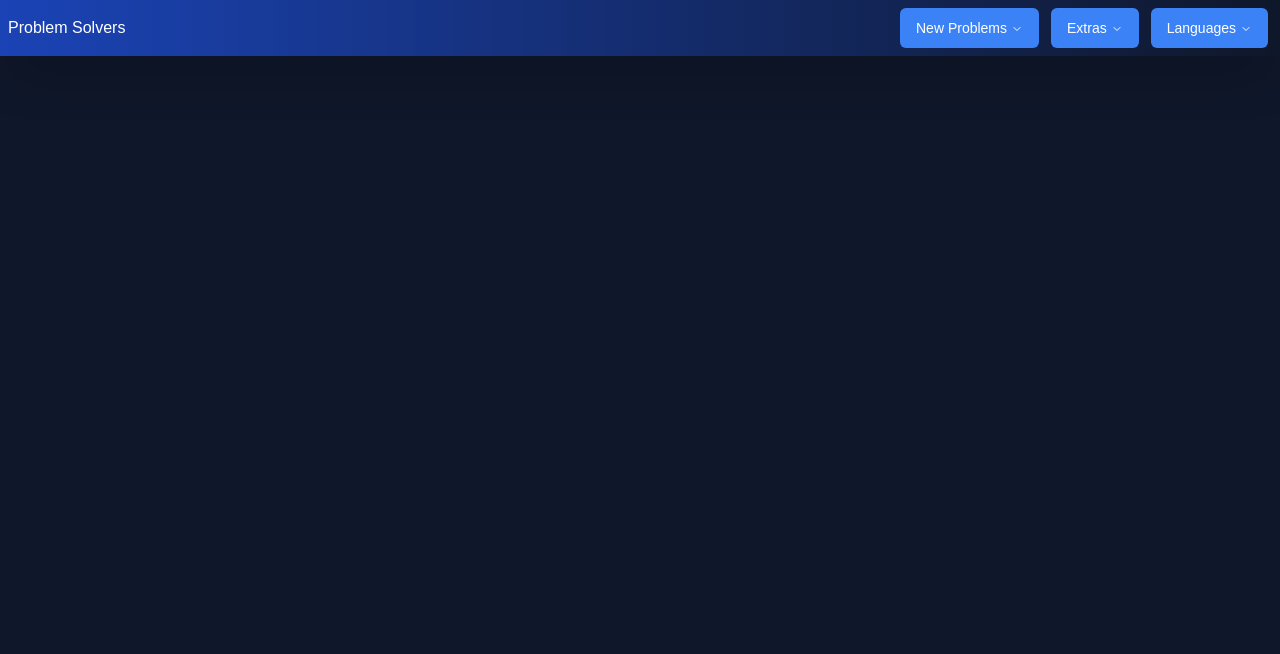
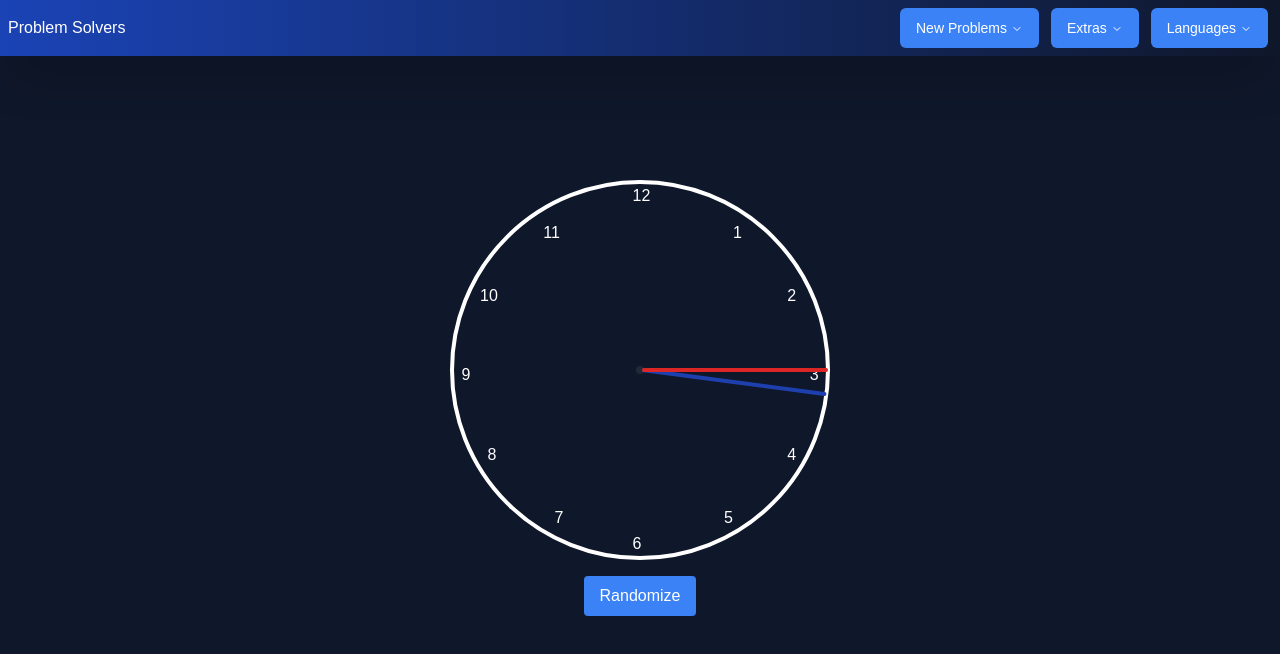
Before and after one commit to bartswierz/learning-game, a React (Vite) app: page /analog-clock in a window 1280 px wide. Shown: the top 654 px of the page. Built offline with nearby package versions, Linux system fonts and the light colour scheme; a web font is replaced by a local one.

Commit message:
added work-in-progress analog clock with random hour and minute generator

```diff
--- a/src/App.tsx
+++ b/src/App.tsx
@@ -2,6 +2,7 @@ import "./globals.css";
 import { lazy, Suspense } from "react";
 import { Route, Routes } from "react-router-dom";
 import Navbar from "./components/ui/Navbar/Navbar.tsx";
+import AnalogClock from "./components/ui/AnalogClock/AnalogClock.tsx";
 
 // Lazy loading - only load the component when the user navigates to the page to decrease the initial load time when app is first loaded
 const Home = lazy(() => import("./pages/Home.jsx"));
@@ -26,6 +27,7 @@ function App() {
           <Route path="/division" element={<Division />} />
           {/* <Route path="/pdf" element={<TakeHomeProblems />} /> */}
           <Route path="/take-home-worksheets" element={<TakeHomeProblems />} />
+          <Route path="/analog-clock" element={<AnalogClock />} />
         </Routes>
       </Suspense>
     </div>
--- /dev/null
+++ b/src/components/ui/AnalogClock/AnalogClock.tsx
@@ -0,0 +1,85 @@
+import { useState } from "react";
+
+const AnalogClock = () => {
+  const [randomize, setRandomize] = useState(false);
+
+  const getRandomPosition = (type: "minute" | "hour") => {
+    const max = type === "minute" ? 60 : 12;
+    return Math.floor(Math.random() * max);
+  };
+
+  // TODO default time
+  const hour = randomize ? getRandomPosition("hour") : 3; // Default hour
+  const minute = randomize ? getRandomPosition("minute") : 15; // Default minute
+
+  const hourDegree = (hour % 12) * 30 + (minute / 60) * 30;
+  const minuteDegree = minute * 6;
+
+  const ClockCenter = () => {
+    return (
+      <div className="absolute top-1/2 left-1/2 bg-gray-800 w-2 h-2 rounded-full" style={{ transform: "translate(-50%, -50%)" }}></div>
+    );
+  };
+
+  const HourHand = () => {
+    return (
+      <div
+        className="absolute top-1/2x left-1/2 bg-blue-800 w-1 h-[50%] rounded-full origin-bottom"
+        style={{
+          transform: `rotate(${hourDegree}deg)`,
+        }}
+      ></div>
+    );
+  };
+
+  const MinuteHand = () => {
+    return (
+      <div
+        className="absolute top-1/2x left-1/2 bg-red-600 w-1 h-36x h-24x h-[50%] rounded-full origin-bottom"
+        style={{
+          transform: `rotate(${minuteDegree}deg)`,
+        }}
+      ></div>
+    );
+  };
+
+  const HourIndicators = () => {
+    return (
+      <ul className="text-white">
+        <li className="absolute top-0 left-[48%]">12</li>
+        <li className="absolute bottom-0 left-[48%]">6</li>
+
+        <li className="absolute top-[10%] left-[24%]">11</li>
+        <li className="absolute top-[10%] left-[75%]">1</li>
+
+        <li className="absolute top-[27%] left-[7%]">10</li>
+        <li className="absolute top-[27%] right-[8%]">2</li>
+
+        <li className="absolute top-[48%] left-[2%]">9</li>
+        <li className="absolute top-[48%] right-[2%]">3</li>
+
+        <li className="absolute bottom-[24%] left-[9%]">8</li>
+        <li className="absolute bottom-[24%] right-[8%]">4</li>
+
+        <li className="absolute bottom-[7%] left-[27%]">7</li>
+        <li className="absolute bottom-[7%] right-[25%]">5</li>
+      </ul>
+    );
+  };
+
+  return (
+    <div className="flex flex-col items-center justify-center min-h-[90%] bg-gray-100x">
+      <div className="relative w-[380px] h-[380px] border-4 border-gray-800x border-white rounded-full">
+        <HourIndicators />
+        <ClockCenter />
+        <HourHand />
+        <MinuteHand />
+      </div>
+      <button onClick={() => setRandomize(!randomize)} className="mt-4 px-4 py-2 bg-blue-500 text-white rounded">
+        {randomize ? "Reset" : "Randomize"}
+      </button>
+    </div>
+  );
+};
+
+export default AnalogClock;
--- a/src/components/ui/Navbar/ListItemLink.tsx
+++ b/src/components/ui/Navbar/ListItemLink.tsx
@@ -54,7 +54,7 @@ const ListItemLink = ({ className, route, title, children, setRedirectRoute }: L
           onClick={handleClick}
         >
           <div className="text-sm font-medium leading-none">{title}</div>
-          <p className="line-clamp-3 text-sm leading-snug  text-gray-800 group-hover:text-white transition-color duration-300">
+          <p className="line-clamp-3 text-sm leading-snug text-gray-800 group-hover:text-white transition-color duration-300">
             {children}
           </p>
         </button>
@@ -63,6 +63,4 @@ const ListItemLink = ({ className, route, title, children, setRedirectRoute }: L
   );
 };
 
-// ListItemLink.displayName = "ListItem";
-
 export default ListItemLink;
--- a/src/components/ui/Navbar/Navbar.tsx
+++ b/src/components/ui/Navbar/Navbar.tsx
@@ -127,7 +127,7 @@ const Navbar = () => {
   };
 
   return (
-    <nav className="stickyx top-0x inset-x-0 z-[100] flex justify-between p-2 bg-gradient-to-r from-blue-700/80 to-transparent shadow-2xl">
+    <nav className="inset-x-0 z-[100] flex justify-between p-2 bg-gradient-to-r from-blue-700/80 to-transparent shadow-2xl">
       <div className="self-center">
         <Link
           to="/"
--- a/src/components/ui/Navbar/NavigationMenu.tsx
+++ b/src/components/ui/Navbar/NavigationMenu.tsx
@@ -55,6 +55,7 @@ const NavigationMenu__ = ({ currentRoute }: NavigationMenuProps) => {
   const { t } = useTranslation();
   const [redirectRoute, setRedirectRoute] = useState<Route>("");
   const isNotOnHomeOrExtraRoute = currentRoute !== "/" && currentRoute !== "/take-home-worksheets";
+
   // Modal relies on the redirectRoute to be set via user clicking a link. Canceling or redirect will reset the redirectRoute
   const closeModal = () => {
     setRedirectRoute("");
@@ -62,6 +63,8 @@ const NavigationMenu__ = ({ currentRoute }: NavigationMenuProps) => {
 
   return (
     <>
+      {/* TODO - bug is here, we show this redirect modal asking user if they are sure they want to change pages. But this is an issue with the extra section when we are on home page
+      create a condition where it only display if we are not on '/' either */}
       {/* RESTART MODAL POPUP WHEN USER CLICKS ON A LINK */}
       {redirectRoute && <RedirectUserModal redirectRoute={redirectRoute} closeModalCallback={closeModal} />}
 
@@ -85,7 +88,6 @@ const NavigationMenu__ = ({ currentRoute }: NavigationMenuProps) => {
           <NavigationMenuItem>
             <NavigationMenuTrigger className="bg-blue-500">{t("Extras")}</NavigationMenuTrigger>
             <NavigationMenuContent>
-              {/* <NavigationMenuContent className="absolute top-full left-0 mt-2 w-72x bg-white shadow-lg rounded-md z-50 overflow-hiddenx"> */}
               <ul className="flex flex-col p-4 gap-3 w-[250px]">
                 <ListItemLink
                   route="/take-home-worksheets"
@@ -94,6 +96,14 @@ const NavigationMenu__ = ({ currentRoute }: NavigationMenuProps) => {
                   setRedirectRoute={setRedirectRoute}
                 >
                   {t("Generate PDF worksheets for practice (45 Problems)")}
+                </ListItemLink>
+                <ListItemLink
+                  route="/analog-clock"
+                  title={t("Analog Clock")}
+                  className="bg-blue-500 hover:bg-blue-600 hover:text-white"
+                  setRedirectRoute={setRedirectRoute}
+                >
+                  {t("Practice reading the time on an analog clock")}
                 </ListItemLink>
               </ul>
             </NavigationMenuContent>
--- a/src/types/types.ts
+++ b/src/types/types.ts
@@ -39,7 +39,7 @@ export interface CheckAnswer {
   operationType: OperationType;
 }
 
-export type Route = "/addition" | "/subtraction" | "/multiplication" | "/division" | "/take-home-worksheets" | "";
+export type Route = "/addition" | "/subtraction" | "/multiplication" | "/division" | "/take-home-worksheets" | "/analog-clock" | "";
 
 export interface ProblemDetails {
   numberOneMinimum: string;
```
